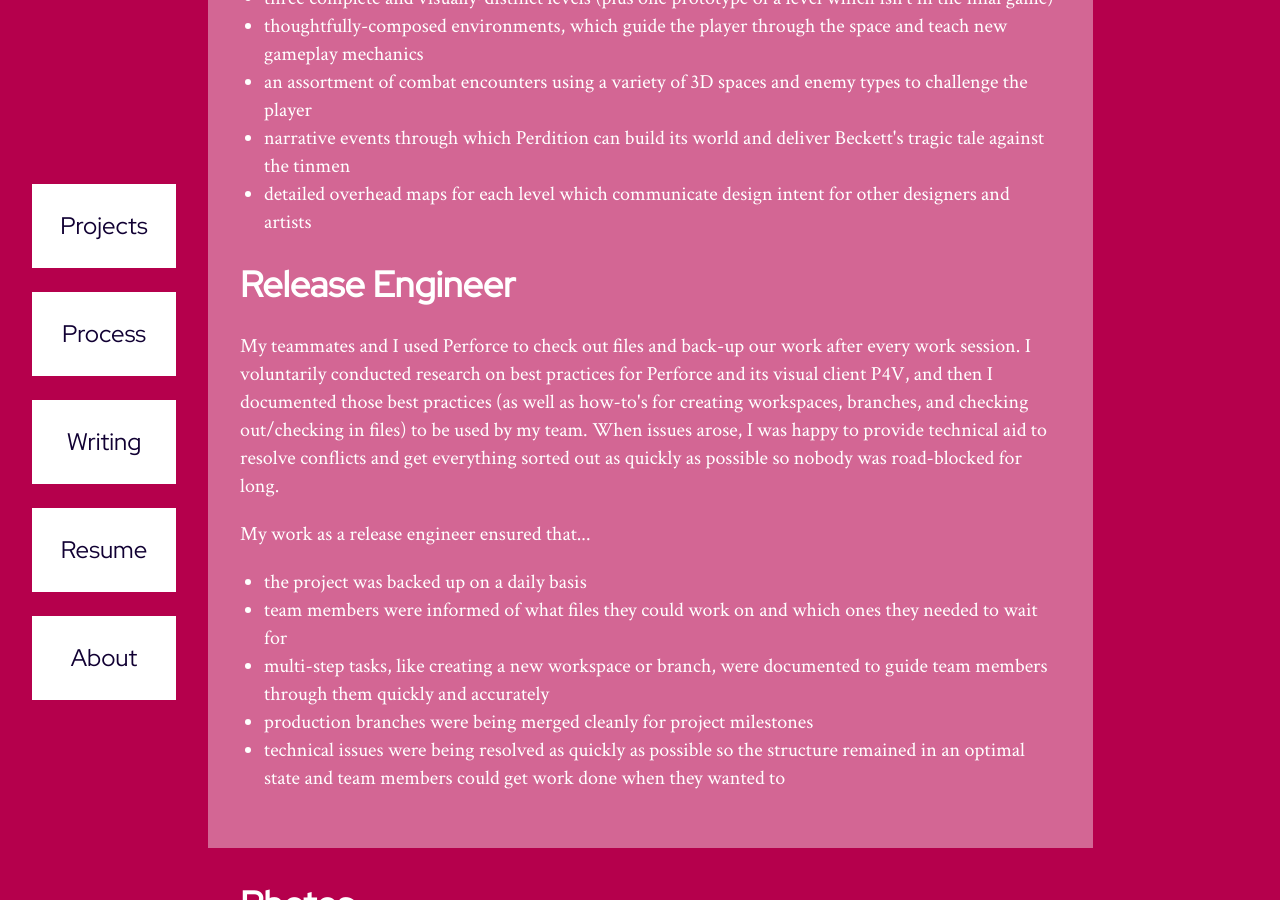
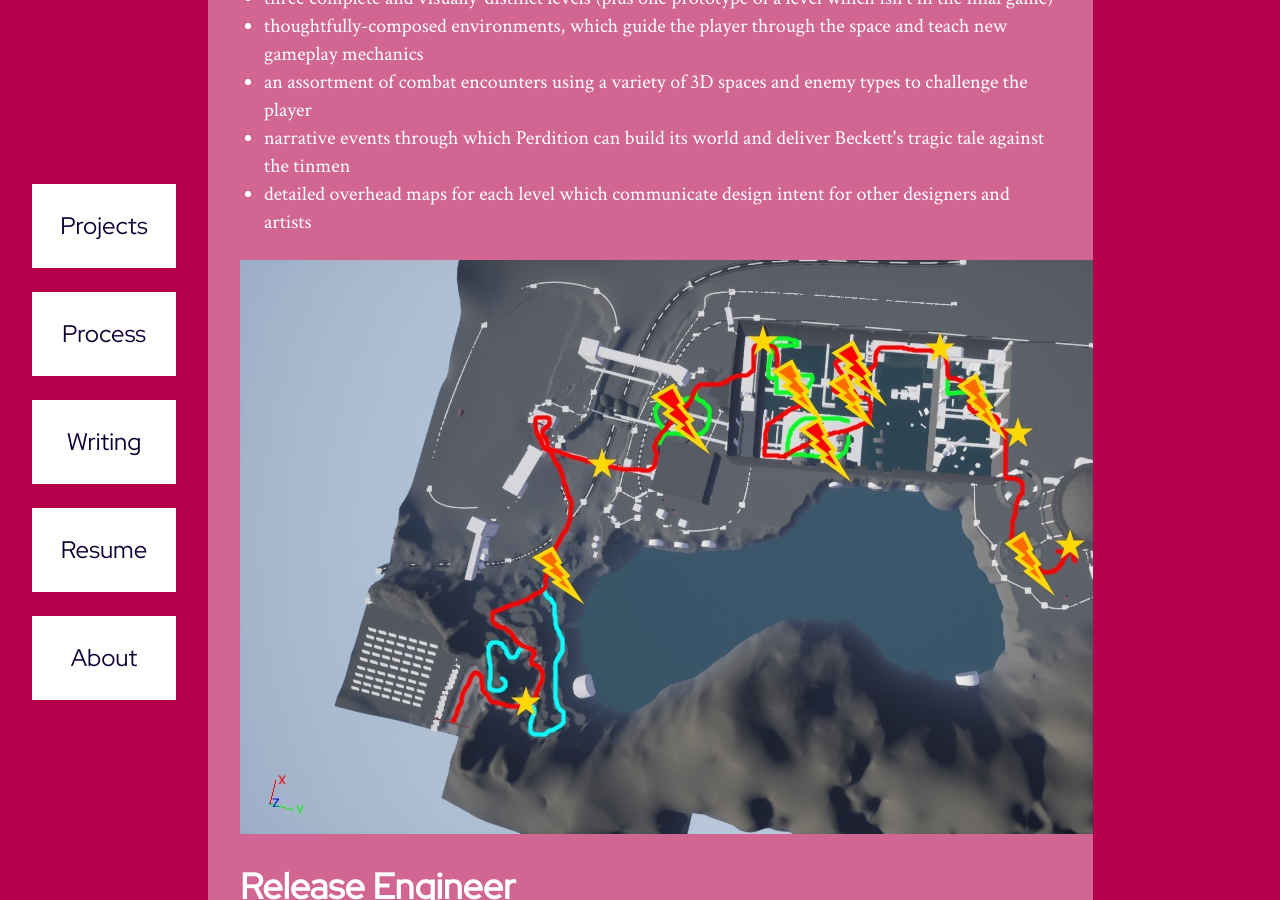
Before and after one commit to digigrant/digigrant.github.io, a Jekyll site: the page built from projects/perdition.html, in a window 1280 px wide and 900 px high, scrolled down 1538 px. Built offline with Jekyll 4.4.1, drawn with Linux system fonts in a browser that asks for light colours.

Commit message:
added flowmap

```diff
--- a/projects/perdition.html
+++ b/projects/perdition.html
@@ -27,6 +27,9 @@ video-id: wO86fH32xgI
     <!--<p>During the first milestone, I worked with another level designer and we each worked on two levels. I gained experience in level pre-production by working with the narrative designer and system designer to make sure each of my levels fulfilled their narrative purpose and introduced new system elements. I also created level whiteboxes by using UE4's editor tools.</p>
     <p>In the second milestone, my levels were led through several iterations. I added finer detail to the level environments, crafted enemy encounters, and delivered narrative through secret notes and set pieces. Improvements were made based on user playtests, which the team conducted weekly.</p>
     <p>Finally, in the third milestone, I led all of the levels through the polish phase. The other level designer left the team early in the semester, but before he left, I met with him to do weekly reviews of our levels and record action items for myself in order to ensure that the transition over to a single level designer would be as smooth as possible. During the polish phase, I also worked with the artists on the team to plan out deadlines for each level. Our game shipped with 3 levels that I worked on and polished before passing them to an environment artist for a finishing touch.</p>-->
+  </div>
+  <div class="container-content">
+    <a href="/assets/images/perdition/perdition-lvl4-flowmap.jpg"><img src="/assets/images/perdition/perdition-lvl4-flowmap.jpg">
   </div>
 
   <h2 class="container-content">Release Engineer</h2>
```
